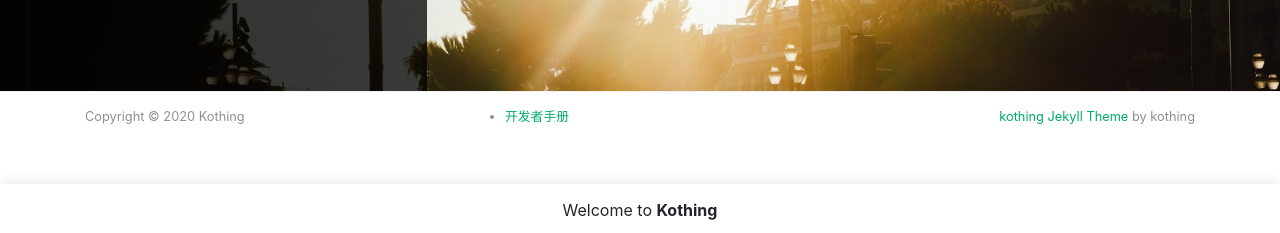
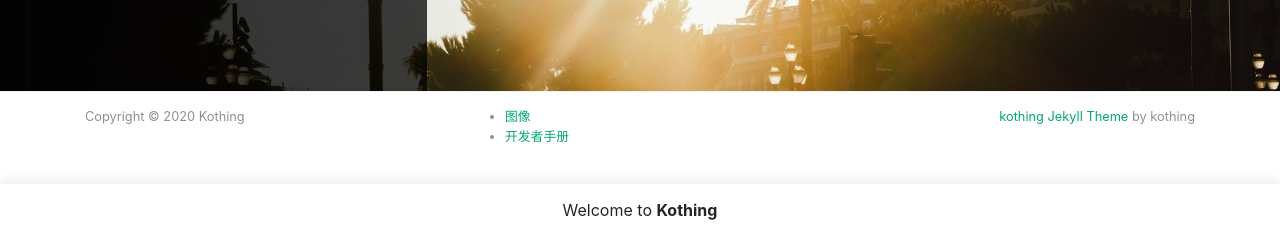
Before and after one commit to kothing/kothing.github.io, a Jekyll site: the page built from index.html, in a window 1280 px wide and 900 px high, scrolled down 2795 px. Shown: the part 664-897 px from the top of the window. Built offline with Jekyll 4.4.1, drawn with Linux system fonts in a browser that asks for light colours; nearby versions of some CDN libraries; the list of posts is cut into pages by our own code.

Commit message:
Update default.html

```diff
--- a/_layouts/default.html
+++ b/_layouts/default.html
@@ -200,7 +200,16 @@
                 </div>
 	    	<div class="col-md-4 col-sm-4 text-center text-lg-left">
                     <ul>
-			    <li><a href="https://cloud.tencent.com/developer/devdocs" target="_blank">开发者手册</a></li>
+			<li>
+			    <a href="/image" target="_blank">
+			        {% if site.locale == "zh-cn" %}
+                                    {{ site.zh-cn_image }}
+                            	{% else %}
+                               	    {{ site.en_image }}
+                            	{% endif %}
+			    </a>
+			</li>
+			<li><a href="https://cloud.tencent.com/developer/devdocs" target="_blank">开发者手册</a></li>
 		    </u/>
                 </div>
                 <div class="col-md-4 col-sm-4 text-center text-lg-right">
```
